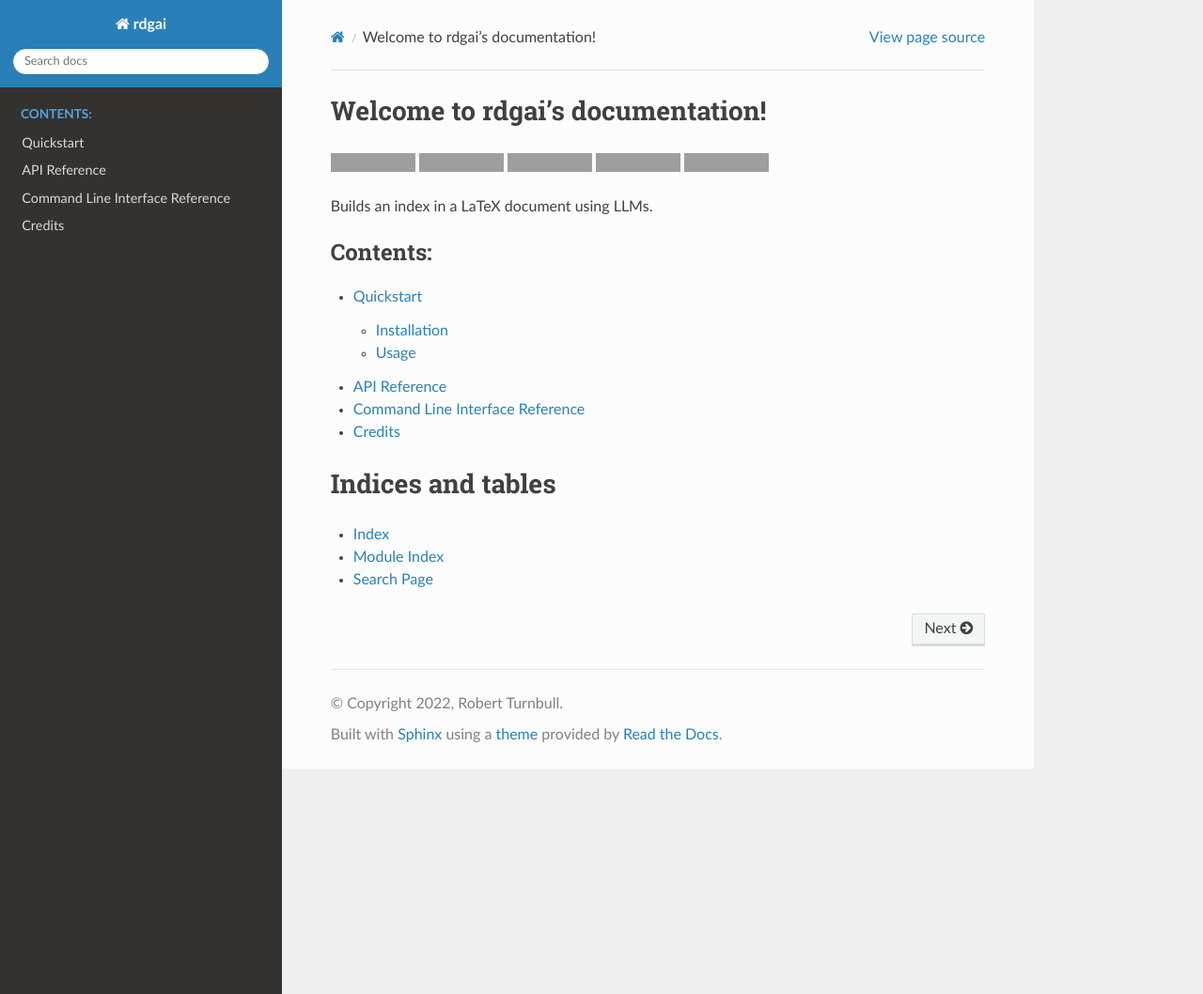
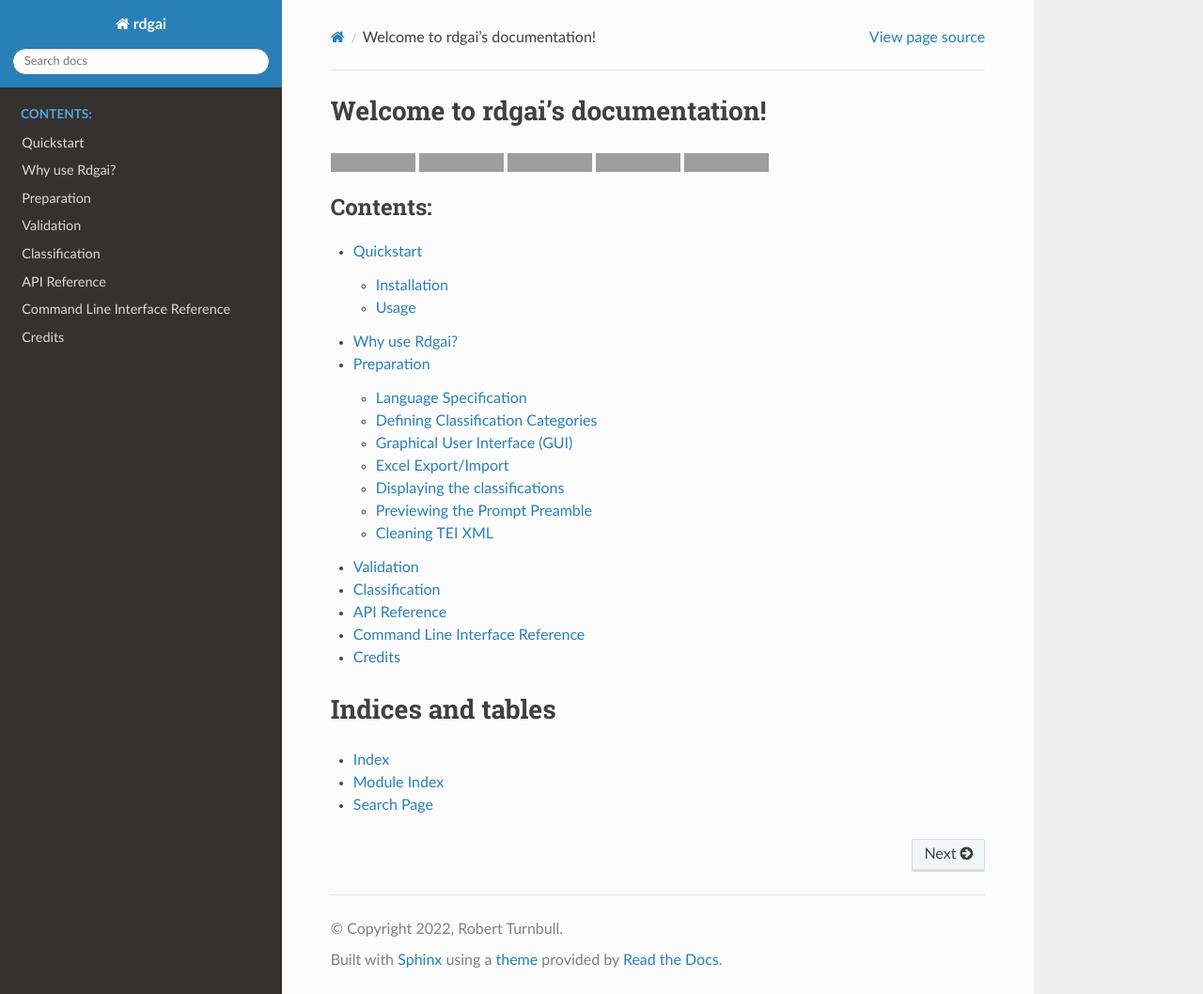
Before and after one commit to rbturnbull/rdgai, a Sphinx documentation site: the page built from docs/index.rst, in a window 1280 px wide and 1058 px high. Shown: the whole window at 94% size. Built offline with Sphinx 7.4.7 and the Read the Docs theme 3.1.0, drawn with Linux system fonts in a browser that asks for light colours; some of the changed lines change nothing that is shown; grey boxes are pictures that could not be loaded.

Commit message:
:abc: working on documentation

```diff
--- /dev/null
+++ b/docs/classification.rst
@@ -0,0 +1,3 @@
+=====================================
+Classification
+=====================================
--- a/docs/index.rst
+++ b/docs/index.rst
@@ -10,13 +10,15 @@ Welcome to rdgai's documentation!
    :start-after: start-badges
    :end-before: end-badges
 
-Builds an index in a LaTeX document using LLMs.
-
 .. toctree::
    :maxdepth: 2
    :caption: Contents:
 
    quickstart
+   why
+   preparation
+   validation
+   classification
    api
    cli
    credits
--- /dev/null
+++ b/docs/preparation.rst
@@ -0,0 +1,157 @@
+=====================================
+Preparation
+=====================================
+
+This section describes how to prepare your TEI XML file for classification with Rdgai.
+
+Language Specification
+-----------------------------------
+
+Make sure your TEI XML file ``<text>`` element includes the ``xml:lang`` attribute using `Best Current Practice (BCP) 47 <https://www.rfc-editor.org/info/bcp47>`_ code.
+The list of codes is available at the `IANA Language Subtag Registry <https://www.iana.org/assignments/language-subtag-registry/language-subtag-registry>`_
+or in the Rdgai repository.
+
+For example, for Arabic:
+
+.. code-block:: xml
+
+    <text xml:lang="ar">
+
+Defining Classification Categories
+-----------------------------------
+Categories are defined in the TEI XML header under the ``<interpGrp type="transcriptional">`` element at the top of the ``<text>`` element.
+
+Each category is defined by an ``<interp>`` element with a unique ``xml:id`` attribute.
+Provide a description of the category in the content of the ``<interp>`` element.
+The description should explicitly define the category.
+It will be used by the LLM to classify transitions between variant readings.
+
+For example:
+
+.. code-block:: xml
+
+    <interpGrp type="transcriptional">
+      <interp xml:id="Orthography">Changes in spelling or orthography. This includes any alterations to how words are written without affecting their meaning, such as standardizing spelling or correcting errors. Also includes adding or removing an alif as a marker of the accusative or at the end of a plural verb. Changes to the diacritics for a final ي or ى can be ignored. If the change affects the meaning or grammatical function of the word (such as the form of a verb), then it is more significant than an orthographic change and should not be in this category.</interp>
+      <interp xml:id="Single_Minor_Word_Change">An addition, omission or substitution to a single minor word or part of a word. A minor word means a conjunction, pronoun, demonstrative pronoun (e.g. ذلك), pronominal suffix, definite article, preposition, interrogative particle (such as 'ما') or other particle (such as 'قد'). This includes the expansion or contraction of a word and changes to verb form, such as modifications in verb tense, form, or voice, including changes to person or number and transformations between participle and verb. If the root word is the same but the number changes, then it falls in this category. It can still be in this category if the change affects the meaning substantially, so long as it is only affecting the part of speech described here or it does not change the root of the word. If there are changes to multiple words between readings (even if they are minor), then it should not be in this category but it is under 'Multiple_Word_Changes'. If there are multiple minor changes to a single word, then it can still be a Single_Minor_Word_Change.</interp>
+      <interp xml:id="Single_Major_Word_Change">An addition, omission or substitution to a single word that is more significant than a conjunction, pronoun, pronominal suffix, definite article, preposition, or particle (such as 'قد'). It is only a major word change if the root of the word is different. If a word is changed to a different form of the same root, then it is a Single_Minor_Word_Change. If the two readings are identical except for a difference in a single major word, then it is in this category (even if the readings otherwise contain multiple words).</interp>
+      <interp xml:id="Multiple_Word_Changes">Changes across more than one word. Words can be major or minor. Even if the changes are minor, if multiple words are changed, then it falls in this category. If more than one word is added or omitted, then it is in this category.</interp>
+    </interpGrp>
+
+Categories can be:
+- **Symmetrical:** A transition between A and B belongs to the same category regardless of direction. These do not have a 'corresp' attribute (like the categories above)
+- **Reciprocal:** A transition from A to B has an inverse category for B to A. These have a 'corresp' attribute that points to the corresponding category.
+
+For example:
+
+.. code-block:: xml
+
+    <interpGrp type="transcriptional">
+        <interp xml:id="Addition" corresp="#Omission">An addition of a word or words.</interp>
+        <interp xml:id="Omission" corresp="#Addition">An omission of a word or words.</interp>
+        <interp xml:id="Substituion">A substitution of a word or words.</interp>
+    </interpGrp>
+
+Graphical User Interface (GUI)
+-----------------------------------
+
+Users can classify transitions via the Rdgai GUI by clicking buttons corresponding to each category or navigating through units using the keyboard.
+
+.. image:: ./img/rdgai-gui.jpg
+    :alt: Rdgai GUI
+
+Launch the GUI with the following command:
+
+.. code-block:: bash
+
+    rdgai gui apparatus.xml output.xml
+
+This will launch a Flask server that you can visit in your browser.
+This will have a page for each variation unit and each page will show all the non-redundant pairs of readings in the variation unit.
+You can click on the buttons corresponding to each category. Rdgai will automatically assign the inverse category for reciprocal pair of readings.
+
+The output will be saved to the file ``output.xml``.
+
+If you want to save directly to the input file, you can use the ``--inplace`` flag:
+
+.. code-block:: bash
+
+    rdgai gui apparatus.xml --inplace
+
+This output can be saved into a static HTML file for viewing the current state of the classifications.
+
+.. code-block:: bash
+
+    rdgai html apparatus.xml apparatus.html
+
+.. note::
+
+    The HTML file is not interactive and is intended for viewing only. You cannot save changes back to the TEI XML file from the HTML file.
+
+Excel Export/Import
+-----------------------------------
+Classifications can be exported to Excel for collaborative editing and then imported back into TEI XML.
+
+Export to Excel with the following command:
+
+.. code-block:: bash
+
+    rdgai export apparatus.xml reading-pairs.xlsx
+
+This will create an Excel file with a row for each non-redundant pair of readings in the apparatus:
+
+.. image:: ./img/rdgai-excel.png
+    :alt: Rdgai Excel Export
+
+There are columns to add classifications for each pair of readings. It has a drop down menu with the categories defined in the TEI XML.
+
+There is a column to add a description justifying the classification.
+
+There is also a speadsheet which shows the current number of classifications in each category.
+
+Import the Excel file back into the TEI XML with the following command:
+
+.. code-block:: bash
+
+    rdgai import-classifications apparatus.xml reading-pairs.xlsx output.xml
+
+Displaying the classifications
+-----------------------------------
+
+You can display the classifications in the TEI XML on the command line as follows:
+
+.. code-block:: bash
+
+    rdgai classified-pairs apparatus.xml
+
+This will display the classification pairs in the TEI XML by category:
+
+.. image:: ./img/rdgai-classified-pairs.png
+    :alt: Rdgai Classified Pairs
+
+
+Previewing the Prompt Preamble
+-----------------------------------
+
+Most of the initial part of the prompt template for a given document is the same for all queries which allows Rdgai to advantage of prompt caching by models which allow for it.
+You can preview the prompt preamble for a given document with the ``prompt-preamble`` command:
+
+.. code-block:: bash
+
+    rdgai prompt-preamble apparatus.xml
+
+You can set the number of examples per category with the ``--examples`` flag. The default is 10.
+
+Cleaning TEI XML
+-----------------------------------
+
+You can clean the TEI XML file with the following command:
+
+.. code-block:: bash
+
+    rdgai clean apparatus.xml output.xml
+
+Cleans a TEI XML file for common errors, particularly in ``listRelation`` and ``relation`` elements.
+
+This ensures compliance with TEI conventions by:
+1. Prepending a ``#`` to the ``ana`` attribute of ``relation`` elements if missing.
+2. Consolidating duplicate ``relation`` elements with the same ``active`` and ``passive`` attributes by merging their ``ana`` values.
--- a/docs/quickstart.rst
+++ b/docs/quickstart.rst
@@ -2,7 +2,6 @@
 Quickstart
 ============
 
-
 .. include:: ../README.rst
    :start-after: start-quickstart
    :end-before: end-quickstart
--- /dev/null
+++ b/docs/validation.rst
@@ -0,0 +1,3 @@
+=====================================
+Validation
+=====================================
--- /dev/null
+++ b/docs/why.rst
@@ -0,0 +1,25 @@
+=====================
+Why use Rdgai?
+=====================
+
+Not all textual variants were created equal.
+Some types of changes in variant readings, such as orthographic changes, may have occurred at many independent times across a tradition.
+Other changes are so substantial that they were introduced only on a single occasion.
+The application of phylogenetic methods to textual traditions has traditionally treated all changes as equivalent.
+If frequently occurring variations are weighted the same as strongly informative readings, then the true phylogenetic signal may be drowned in noise.
+Worse, systematic bias may distort the inference of relationships between textual witnesses.
+To mitigate this, types of variation deemed insignificant are often filtered out of phylogenetic analysis.
+However, this filtering can dramatically reduce the number of available variation units, and it is difficult to determine a priori which variants to exclude.
+
+Probabilistic methods, such as Bayesian phylogenetics, allow users to create categories of changes, and the transition rates for each category can be estimated.
+This enables exploration of the scribes' habits across the branches of the tradition.
+
+Classifying changes in variant readings not only improves phylogenetic analysis by allowing different substitution rates but also provides deeper insights into the transmission history.
+However, this is a laborious process requiring the manual classification of many thousands of textual changes.
+Automating this process presents a significant advantage.
+
+One promising approach is using Large Language Models (LLMs).
+LLMs are artificial intelligence systems trained to predict the next token in a sequence.
+By leveraging their sophisticated representations of language, LLMs can be used for text classification tasks, including categorizing changes in textual readings.
+
+Rdgai is a tool that facilitates the use of LLMs for classifying transitions between variant readings in a Text Encoding Initiative (TEI) XML file containing a critical apparatus.
```
Also changed, not shown: docs/img/rdgai-classified-pairs.png (added), docs/img/rdgai-excel.png (added), docs/img/rdgai-gui.jpg (added).
